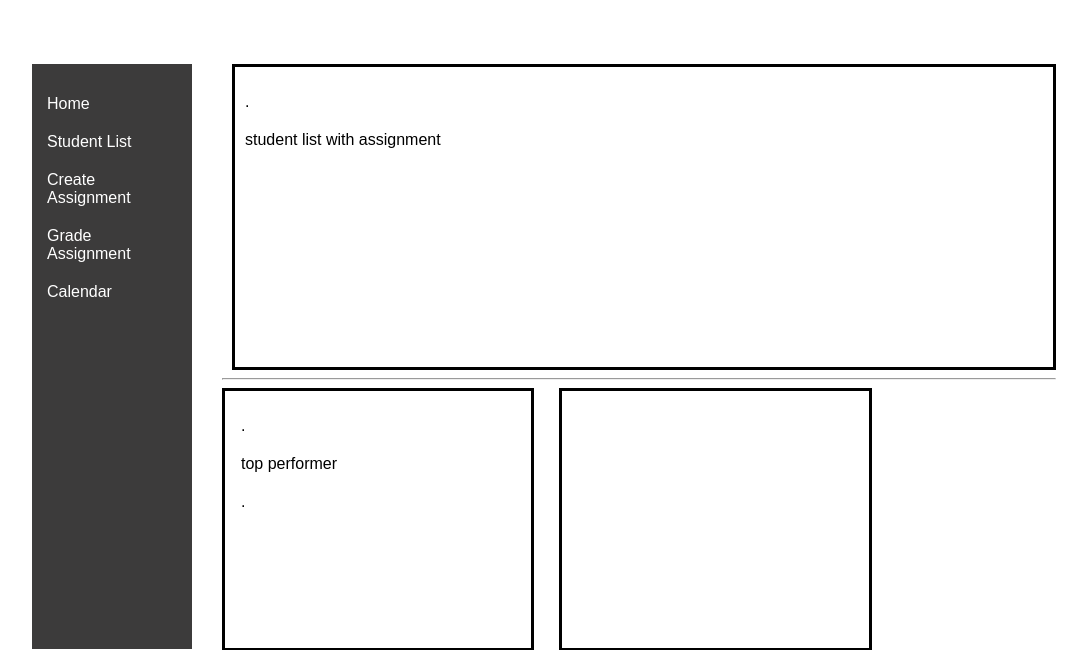
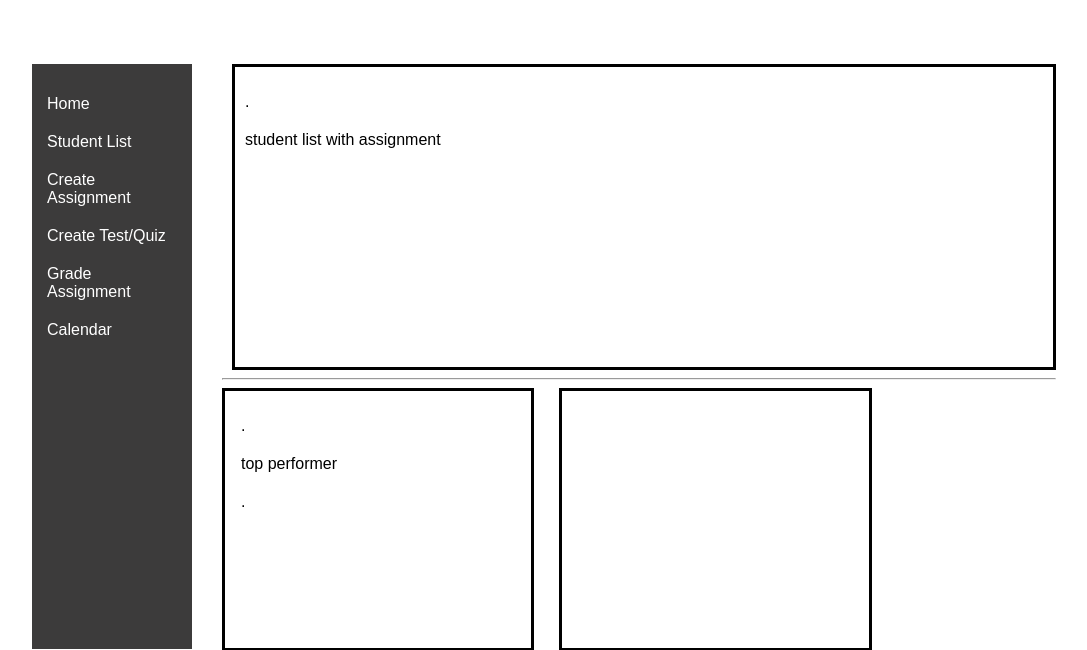
Before and after one commit to pwnedmk/Education-System, a PHP site: page /teacher_page.php in a window 1280 px wide. Shown: the top 650 px of the page, without its empty margins (96-1183 px from the left). Run offline with PHP 8.4, Linux system fonts and the light colour scheme.

Commit message:
Updated teachers page
now includes exam creation button

```diff
--- a/teacher_page.php
+++ b/teacher_page.php
@@ -13,6 +13,7 @@
             <li><a href="teacher_page.php">Home</a></li>
             <li><a href="studentlist.php">Student List</a></li>
             <li><a href="upload_assignment.php?user_type=teacher">Create Assignment</a></li>
+            <li><a href="exam.html">Create Test/Quiz</a></li>
             <li>Grade Assignment</li>
             <li>Calendar</li>
         </ul>
```
